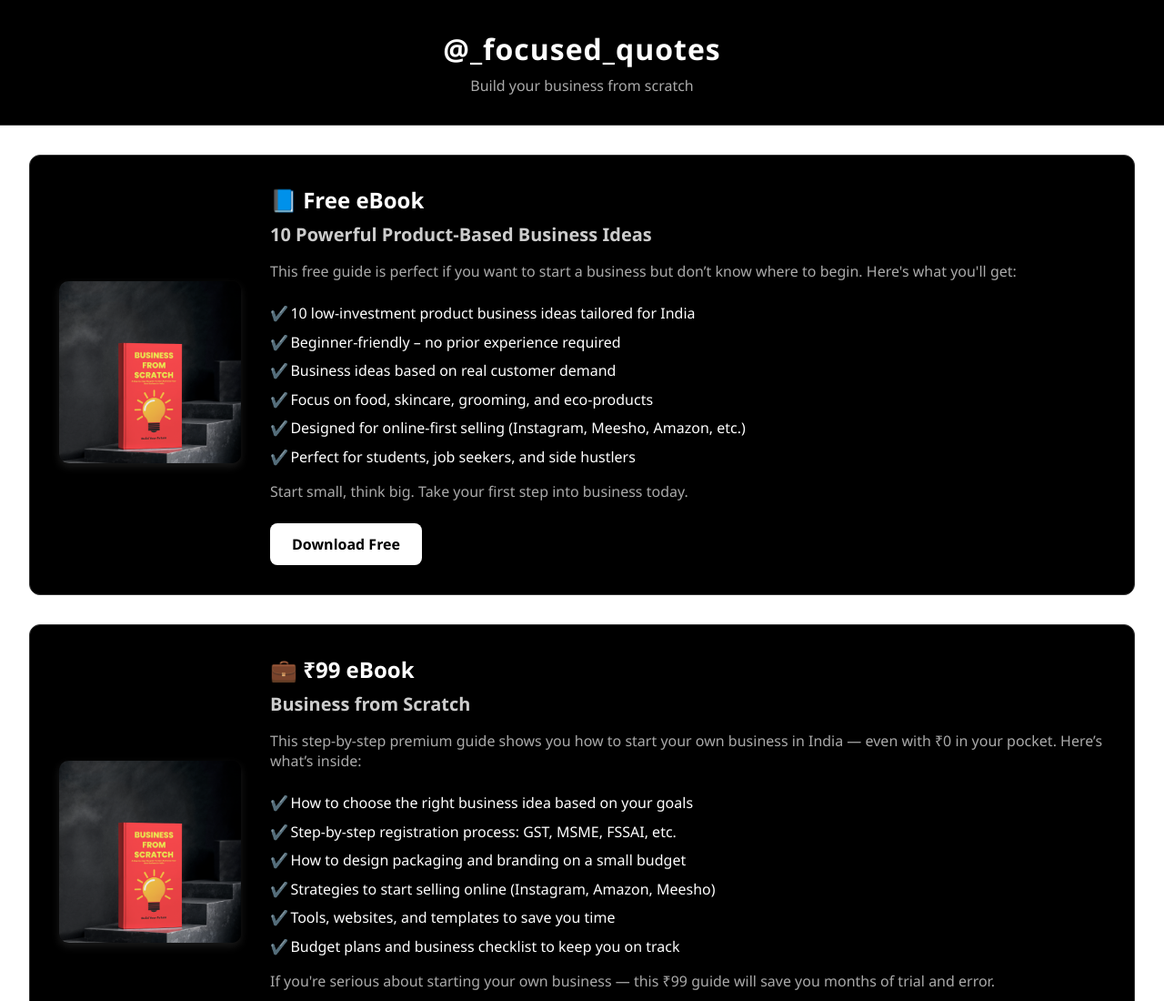
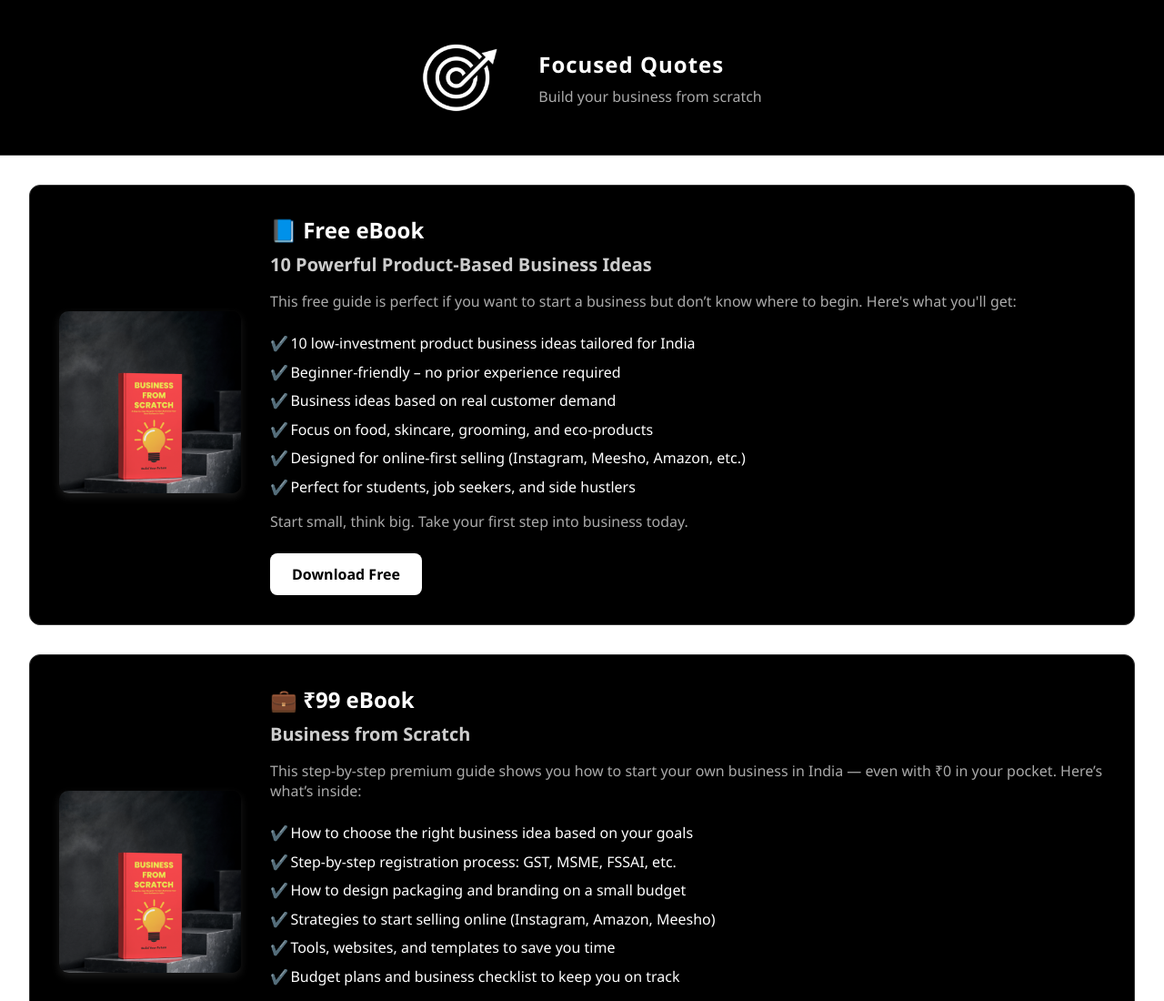
Before and after one commit to focusedquotes/focused-quotes-site, a plain HTML site: page index.html in a window 1280 px wide. Shown: the top 1100 px of the page at 91% size. Drawn offline with Linux system fonts and the light colour scheme.

Commit message:
Updated logo and name of the brand

```diff
--- a/index.html
+++ b/index.html
@@ -7,10 +7,15 @@
   <link rel="stylesheet" href="style.css" />
 </head>
 <body>
-  <header>
-    <h1>@_focused_quotes</h1>
-    <p>Build your business from scratch</p>
-  </header>
+  <header class="site-header">
+  <div class="logo-text-container">
+    <img src="logo.png" alt="Focused Quotes Logo" class="logo">
+    <div class="header-text">
+      <h1>Focused Quotes</h1>
+      <p>Build your business from scratch</p>
+    </div>
+  </div>
+</header>
 
   <main class="container">
 
--- a/style.css
+++ b/style.css
@@ -20,8 +20,44 @@ header {
   border-bottom: 1px solid #444;
 }
 
+.site-header {
+  background-color: #000;
+  color: #fff;
+  padding: 20px;
+}
+
+.logo-text-container {
+  display: flex;
+  align-items: center;
+  gap: 20px;
+  flex-wrap: wrap;
+  justify-content: center;
+}
+
+.logo {
+  width: 130px;
+  height: auto;
+}
+
+.header-text {
+  text-align: left;
+}
+
+@media (max-width: 600px) {
+  .logo-text-container {
+    flex-direction: column;
+    align-items: center;
+    text-align: center;
+  }
+
+  .header-text {
+    text-align: center;
+  }
+}
+
+
 header h1 {
-  font-size: 2rem;
+  font-size: 1.5rem;
   letter-spacing: 1px;
 }
 
```
Also changed, not shown: logo.png (added).
